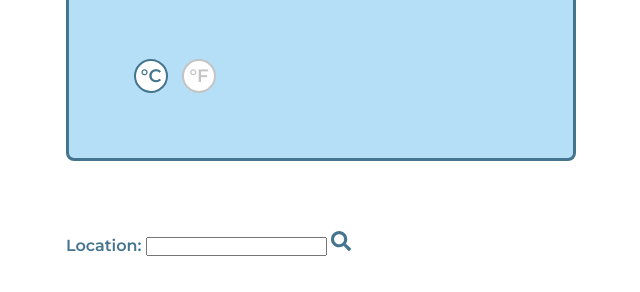
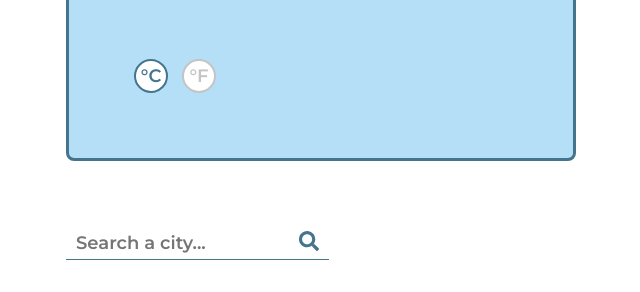
Before and after one commit to shanesc/top-weather-app, a website built with webpack: page src/index.html in a window 1280 px wide. Shown: the part 432-724 px from the top of the page, without its empty margins (99-739 px from the left). Built offline with nearby package versions, Linux system fonts and the light colour scheme; files whose address does not match are found by name.

Commit message:
feat: style form elements

```diff
--- a/src/css/style.css
+++ b/src/css/style.css
@@ -29,7 +29,7 @@ body {
 
 body {
   font-family: montserrat, sans-serif;
-  font-size: 1.6rem;
+  font-size: 1.3rem;
   font-weight: 600;
   line-height: 1;
   color: var(--dark-blue);
@@ -47,6 +47,16 @@ button {
   cursor: pointer;
 }
 
+/* Input reset */
+input {
+  font: inherit;
+  color: inherit;
+  border: none;
+  background: none;
+  margin: 0;
+  padding: 0;
+}
+
 h1 {
   font-size: 6.4rem;
   font-weight: 300;
@@ -54,10 +64,6 @@ h1 {
 
 h2 {
   font-size: 2.4rem;
-}
-
-p {
-  font-size: 1.3rem;
 }
 
 body {
@@ -111,7 +117,6 @@ body {
 }
 
 .btn--unit {
-  font-size: 1.3rem;
   color: var(--light-grey);
   background: #fff;
   width: 2.6rem;
@@ -132,6 +137,13 @@ body {
   font-size: 8rem;
 }
 
+form {
+  display: flex;
+  padding: 0 1rem 0.5rem;
+  border-bottom: 1px solid var(--dark-blue);
+}
+
+/* MEDIA QUERIES */
 @media screen and (orientation: landscape) and (max-width: 850px) {
   body {
     height: 100vh;
@@ -153,7 +165,7 @@ body {
     font-size: 4.8rem;
   }
 
-  p {
+  body {
     font-size: 1.8rem;
   }
 
@@ -163,7 +175,6 @@ body {
   }
 
   .btn--unit {
-    font-size: 1.8rem;
     width: 3.4rem;
     height: 3.4rem;
   }
--- a/src/index.html
+++ b/src/index.html
@@ -2,7 +2,7 @@
 <html lang="en">
   <head>
     <meta charset="UTF-8" />
-    <meta http-equiv="X-UA-Compatible" content="IE=edge" />
+    <meta content="IE=edge" />
     <meta name="viewport" content="width=device-width, initial-scale=1.0" />
     <title>Weather!</title>
     <link rel="stylesheet" href="./css/style.css" />
@@ -24,8 +24,8 @@
           </div>
         </div>
         <div class="unit-toggles">
-          <button id="btn-celcius" class="btn--unit active">°C</button>
-          <button id="btn-fahrenheit" class="btn--unit">°F</button>
+          <button type="button" ="btn-celcius" class="btn--unit active">°C</button>
+          <button type="button" btn-fahrenheit" class="btn--unit">°F</button>
         </div>
       </div>
       <div class="icon">
@@ -34,8 +34,8 @@
     </div>
 
     <form>
-      <label for="location">Location: </label>
-      <input type="text" id="location" />
+      <input type="text" id="location" aria-label="Search a city" placeholder="Search a city..." />
+      <button type="submit" aria-label="Search">
         <svg
           aria-hidden="true"
           focusable="false"
@@ -51,6 +51,7 @@
             d="M505 442.7L405.3 343c-4.5-4.5-10.6-7-17-7H372c27.6-35.3 44-79.7 44-128C416 93.1 322.9 0 208 0S0 93.1 0 208s93.1 208 208 208c48.3 0 92.7-16.4 128-44v16.3c0 6.4 2.5 12.5 7 17l99.7 99.7c9.4 9.4 24.6 9.4 33.9 0l28.3-28.3c9.4-9.4 9.4-24.6.1-34zM208 336c-70.7 0-128-57.2-128-128 0-70.7 57.2-128 128-128 70.7 0 128 57.2 128 128 0 70.7-57.2 128-128 128z"
           ></path>
         </svg>
+      </button>
     </form>
   </body>
 </html>
```
Lines whose indentation alone changed are shown as unchanged.
